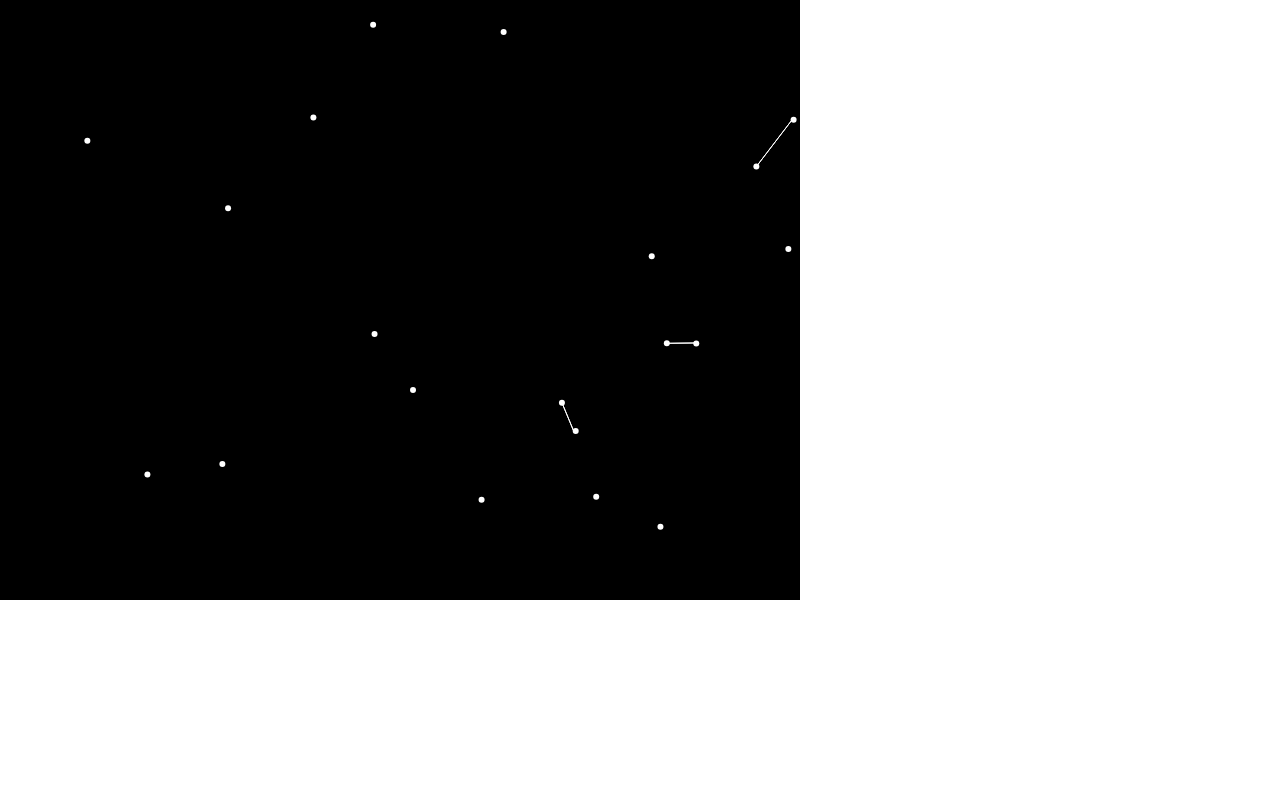
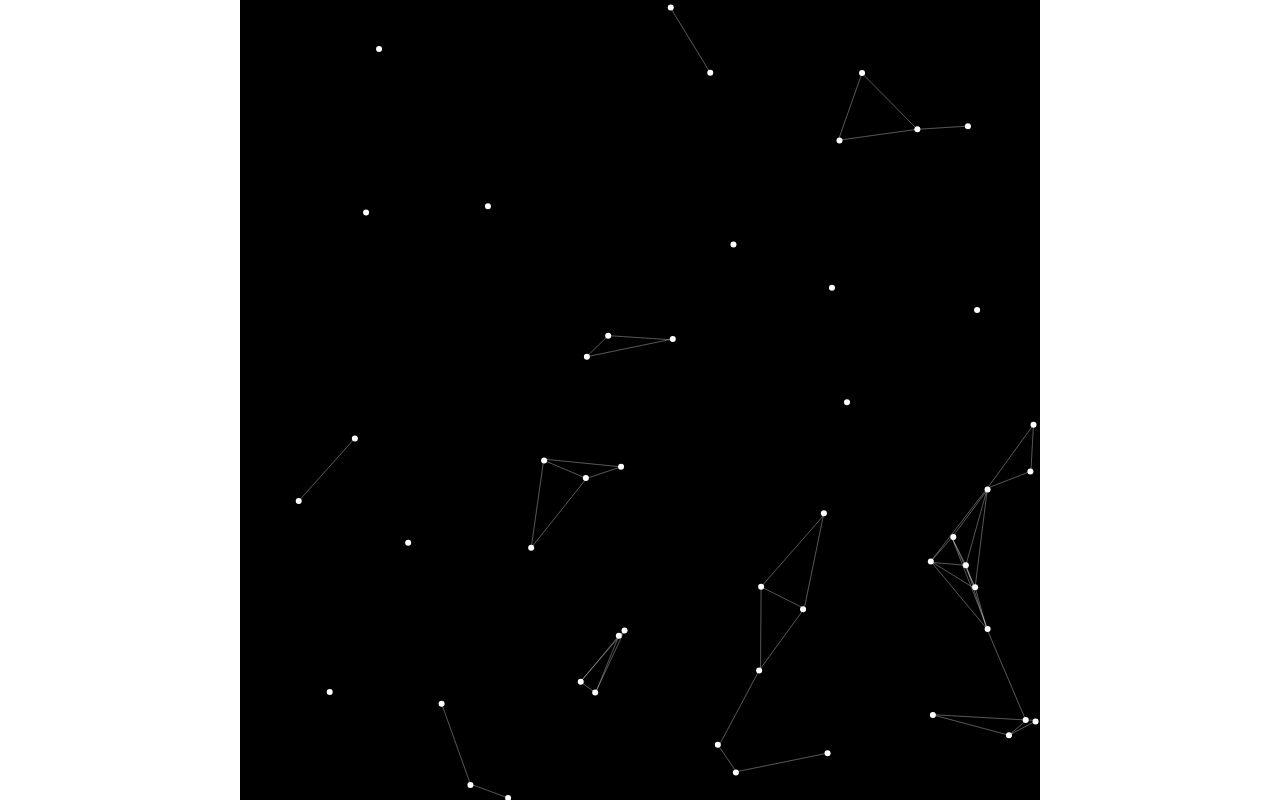
Before and after one commit to dearDreamWeb/js-demo.github.io, a plain HTML site: page demo/canvas星星连线/index.html in a window 1280 px wide. Drawn offline with Linux system fonts and the light colour scheme.

Commit message:
feat: canvas星星连线完成

```diff
--- a/demo/canvas星星连线/index.html
+++ b/demo/canvas星星连线/index.html
@@ -11,13 +11,20 @@
             margin:0;
             list-style: none;
         }
+        body{
+            display: flex;
+            justify-content: center;
+            align-items: center;
+            width: 100vw;
+            height: 100vh;
+        }
         #canvas{
             background-color: #000;
         }
     </style>
 </head>
 <body>
-    <canvas id='canvas' width="800" height="600"></canvas>
+    <canvas id='canvas' width="800" height="800"></canvas>
     <script src="./index.js"></script>
 </body>
 </html>
--- a/demo/canvas星星连线/index.js
+++ b/demo/canvas星星连线/index.js
@@ -3,10 +3,14 @@
     const ctx = canvas.getContext('2d')
     let canvasW = canvas.width;
     let canvasH = canvas.height;
-    const distance = 50; // 两个小球连线的距离
+    const distance = 100; // 两个小球连线的距离
     let mouseX = 0;
     let mouseY = 0;
+    let mouseMoveX = 0;
+    let mouseMoveY = 0;
     const pointR = 3;  // 小球的半径
+    const pointCount = 50; // 小球的数量
+    let inScreen = false;  // 鼠标是否在屏幕内
 
     // let canvasW = window.innerWidth;
     // let canvasH = window.innerHeight;
@@ -25,6 +29,16 @@
         const { top, left } = canvas.getBoundingClientRect()
         mouseX = e.clientX - left;
         mouseY = e.clientY - top;
+        mouseMoveX = e.movementX;
+        mouseMoveY = e.movementY;
+    })
+    canvas.addEventListener('mouseenter', (e) => {
+        inScreen = true;
+    })
+    canvas.addEventListener('mouseleave', (e) => {
+        inScreen = false;
+        mouseX = 0;
+        mouseY = 0;
     })
 
     /**
@@ -58,40 +72,40 @@
                 this.ySpeed *= -1;
             }
 
-            this.x += this.xSpeed;
-            this.y += this.ySpeed;
-            // if (this.mouse) {
-            //     if (Math.abs(this.x - mouseX) >= distance && Math.abs(this.y - mouseY) >= distance) {
-            //         const ratex = Math.abs(distance - Math.abs(this.x - mouseX)) / Math.abs(this.xSpeed);
-            //         if (mouseX > this.x) {
-            //             this.x -= this.xSpeed * ratex
-            //         } else {
-            //             this.x += this.xSpeed * ratex
-            //         }
-            //         this.mouse = false
+            if (this.mouse) {
+                if(!inScreen){
+                    this.mouse =false;
+                    return ;
+                }
+                console.log(lineDistance(this.x, this.y, mouseX, mouseY) >= distance)
+                if (lineDistance(this.x, this.y, mouseX, mouseY) >= distance) {
+                    this.mouse = false
+                } else {
+                    this.x += mouseMoveX;
+                    this.y += mouseMoveY;
+                    console.log(this.x,this.y)
+                }
 
-            //         const rate = Math.abs(distance - Math.abs(this.y - mouseY)) / Math.abs(this.ySpeed);
-            //         if (mouseY > this.Y) {
-            //             this.y += this.ySpeed * rate
-            //         } else {
-            //             this.y -= this.ySpeed * rate
-            //         }
-            //         this.mouse = false
-            //     }
-
-            // } else {
-            //     this.x += this.xSpeed;
-            //     this.y += this.ySpeed;
-            // }
+            } else {
+                this.x += this.xSpeed;
+                this.y += this.ySpeed;
+            }
         }
     }
 
     let arr = []
-    for (let i = 0; i < 20; i++) {
+    for (let i = 0; i < pointCount; i++) {
         const x = Math.floor(Math.random() * (canvasW - pointR)) + pointR;
         const y = Math.floor(Math.random() * (canvasH - pointR)) + pointR;
-        const point = new Point(x, y, pointR, -1, 1)
+        const point = new Point(x, y, pointR, -0.5, 0.5)
         arr.push(point)
+    }
+
+    /**
+     * 通过勾股定理计算距离
+     */
+    function lineDistance(x, y, x1, y1) {
+        return Math.sqrt(Math.pow(Math.abs(x - x1), 2) + Math.pow(Math.abs(y - y1), 2))
     }
 
     /**
@@ -101,9 +115,10 @@
         ctx.clearRect(0, 0, canvasW, canvasH)
         arr.forEach((item, index) => {
             item.move()
-            if (Math.abs(item.x - mouseX) < distance && Math.abs(item.y - mouseY) < distance) {
+            if (lineDistance(item.x, item.y, mouseX, mouseY) < distance && inScreen) {
                 ctx.beginPath()
-                ctx.strokeStyle = '#fff'
+                ctx.strokeStyle = '#eee'
+                ctx.lineWidth = '0.2'
                 ctx.moveTo(item.x, item.y)
                 ctx.lineTo(mouseX, mouseY)
                 ctx.closePath()
@@ -111,9 +126,10 @@
                 item.mouse = true
             }
             for (let i = index + 1; i < arr.length; i++) {
-                if (Math.abs(item.x - arr[i].x) < distance && Math.abs(item.y - arr[i].y) < distance) {
+                if (lineDistance(item.x, item.y, arr[i].x, arr[i].y) < distance) {
                     ctx.beginPath()
-                    ctx.strokeStyle = '#fff'
+                    ctx.strokeStyle = '#eee'
+                    ctx.lineWidth = '0.2'
                     ctx.moveTo(item.x, item.y)
                     ctx.lineTo(arr[i].x, arr[i].y)
                     ctx.closePath()
```
Also changed, not shown: index.html (+2 -1 lines).
